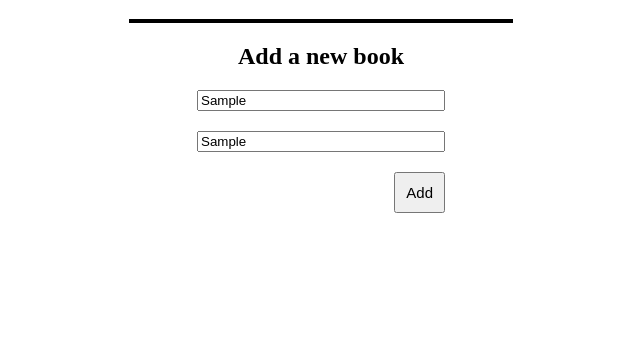
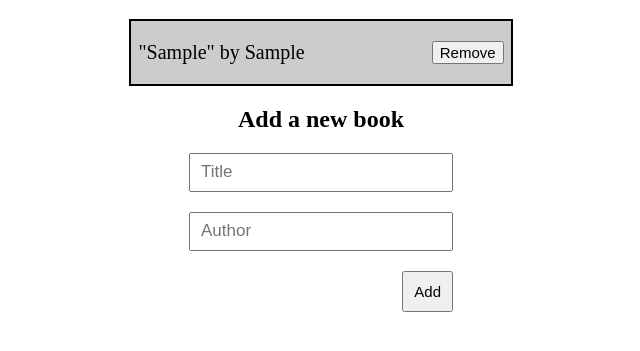
Before and after one commit to Ade179/Awesome-Books, a website: page index.html in a window 1280 px wide. Both pictures are taken after typing "Sample", "Sample" into the empty fields and a click on the button "Add". Shown: the part 61-412 px from the top of the page, without its empty margins (319-959 px from the left). Drawn offline with Linux system fonts and the light colour scheme.

Commit message:
fixed bugs

```diff
--- a/index.html
+++ b/index.html
@@ -18,8 +18,8 @@
     <h2 class="new-book">Add a new book</h2>
     <div class="error"></div>
     <form class="form" action="">
-      <input type="text" name="" class="title" id="">
-      <input type="text" name="" class="author" id="">
+      <input type="text" name="" class="title" id="" placeholder="Title">
+      <input type="text" name="" class="author" id="" placeholder="Author">
       <button type="submit" class="add">Add</button>
     </form>
   </div>
--- a/script.js
+++ b/script.js
@@ -69,7 +69,8 @@ formSumbit.addEventListener('submit', (e) => {
   e.preventDefault();
   if (title && author) {
     awesomeBooks.addBook(title, author);
-    this.reset();
+    document.querySelector('.title').value = '';
+    document.querySelector('.author').value = '';
     updateUI();
   } else {
     const error = document.querySelector('.error');
--- a/styles.css
+++ b/styles.css
@@ -36,6 +36,11 @@ p {
 
 input {
   width: 240px;
+  padding: 10px;
+}
+
+input::placeholder {
+  font-size: 17px;
 }
 
 button {
```
